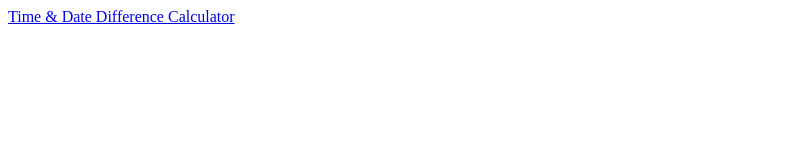
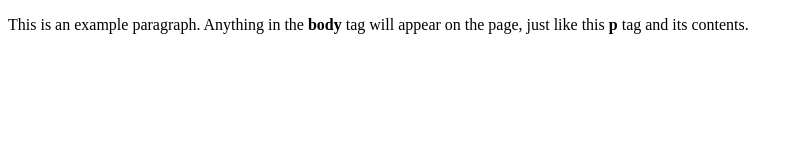
Before and after one commit to kovrikato/kovrikato.github.io, a plain HTML site: page index.html in a window 1280 px wide. Shown: the whole page, without its empty margins (0-800 px from the left). Drawn offline with Linux system fonts and the light colour scheme.

Commit message:
Update index.html

```diff
--- a/index.html
+++ b/index.html
@@ -1,3 +1,9 @@
+<!doctype html>
 <html>
-<a href="https://www.calculatorsoup.com/calculators/time/time-date-difference-calculator.php?src=link_hyper" title="Calculator" target="_blank" >Time & Date Difference Calculator</a>
+  <head>
+    <title>This is the title of the webpage!</title>
+  </head>
+  <body>
+    <p>This is an example paragraph. Anything in the <strong>body</strong> tag will appear on the page, just like this <strong>p</strong> tag and its contents.</p>
+  </body>
 </html>
```
